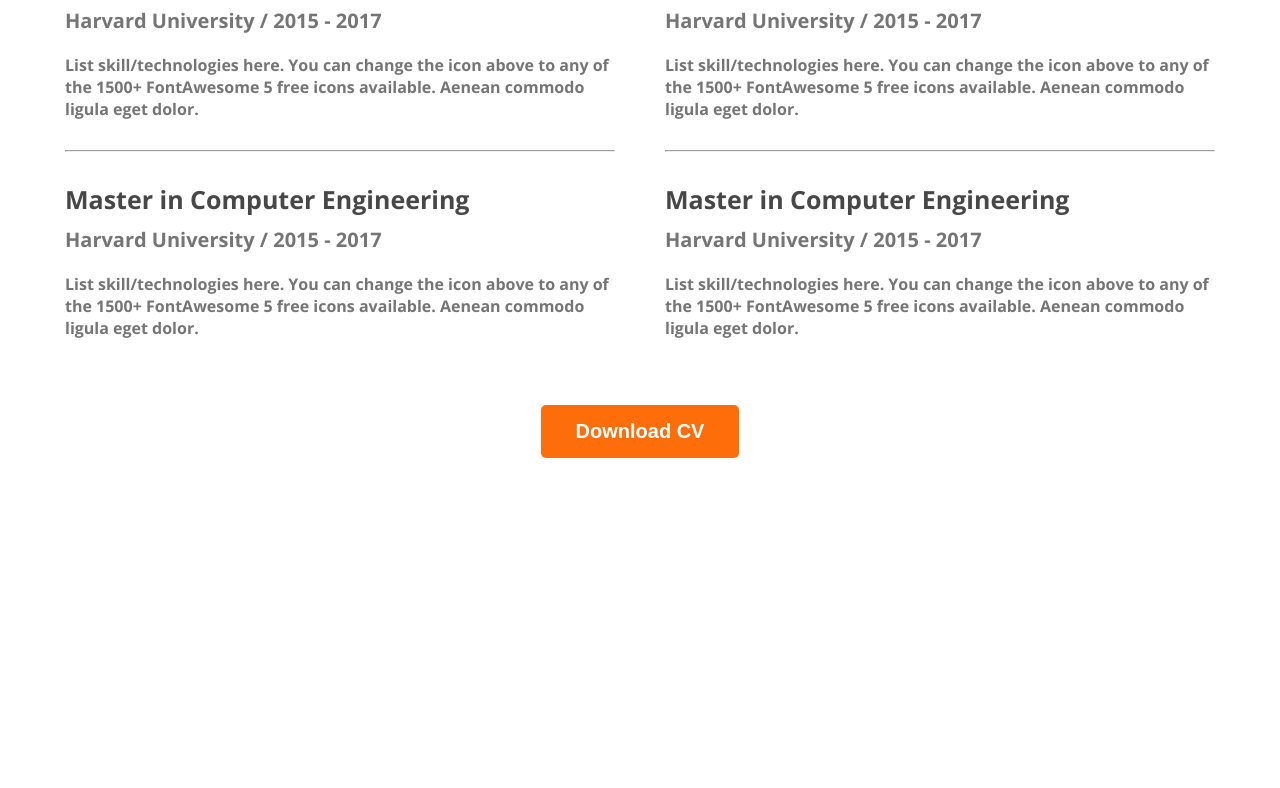
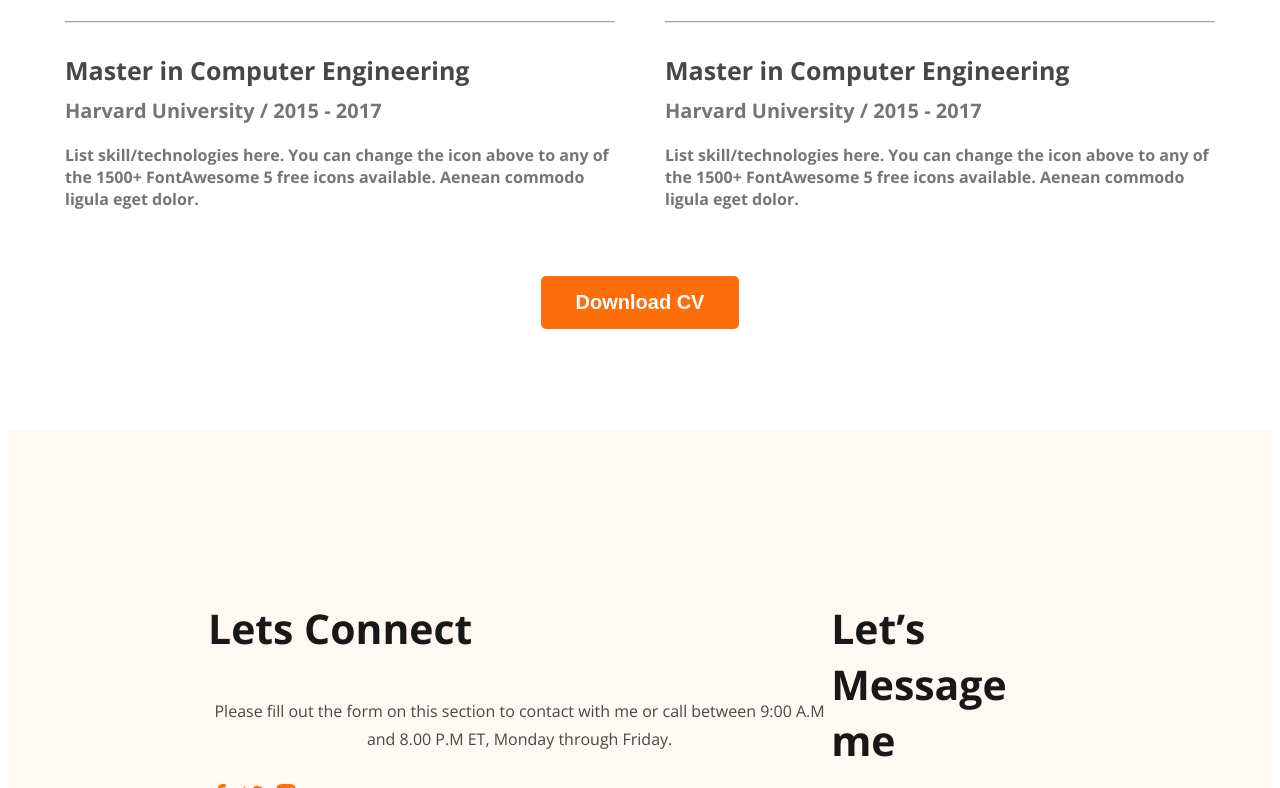
Before and after one commit to Habib126/My-webdeveloper-profulio, a plain HTML site: page index.html in a window 1280 px wide. Shown: the part 2790-3578 px from the top of the page. Before the commit the page ends 3256 px from the top, so only its background shows below. Drawn offline with nearby package versions, Linux system fonts and the light colour scheme.

Commit message:
basic footer

```diff
--- a/Styles/Protfolio.css
+++ b/Styles/Protfolio.css
@@ -206,3 +206,27 @@ section {
     text-align: center;
     margin-top: 50px;
 }
+
+
+/* footer styles */
+
+footer {
+    display: flex;
+    padding: 130px 200px;
+    background-color: #FFF8F3;
+    margin-top: 100px;
+}
+
+.footer-collum {
+    color: #181818;
+    font-size: 35px;
+    font-weight: 700;
+
+}
+
+.section-discription {
+    color: #474747;
+    font-size: 16px;
+    font-weight: 400;
+    line-height: 28px;
+}
--- a/index.html
+++ b/index.html
@@ -197,6 +197,22 @@
 
     <footer>
 
+        <div class="footer-collum">
+            <h3 class="section-title">Lets Connect</h3>
+            <p class="section-discription">
+                Please fill out the form on this section to contact with me or call between 9:00 A.M and 8.00 P.M ET,
+                Monday through Friday.
+            </p>
+            <div class="social-links">
+                <a href=" "><img src="images/icons/facebook.png" alt=""></a>
+                <a href=""><img src="images/icons/twitter.png" alt=""></a>
+                <a href=""><img src="images/icons/insta.png" alt=""></a>
+            </div>
+        </div>
+        <div class="footer-collum">
+            <h3>Let’s Message me</h3>
+        </div>
+
     </footer>
 </body>
 
```
